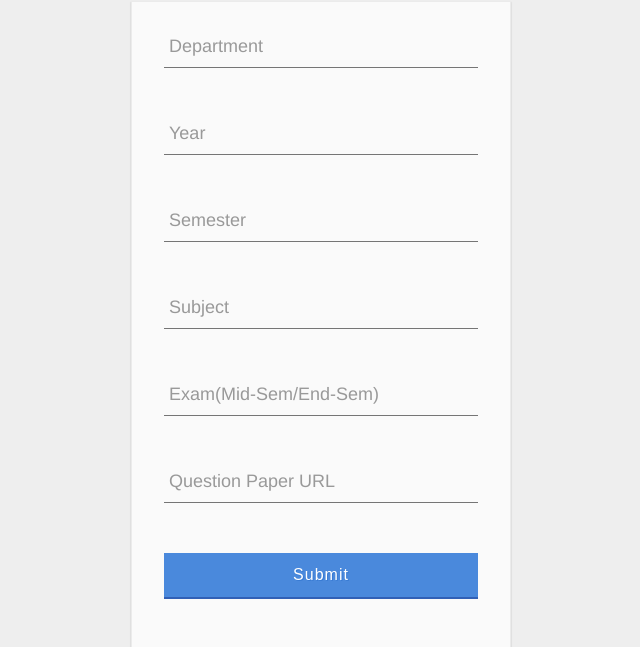
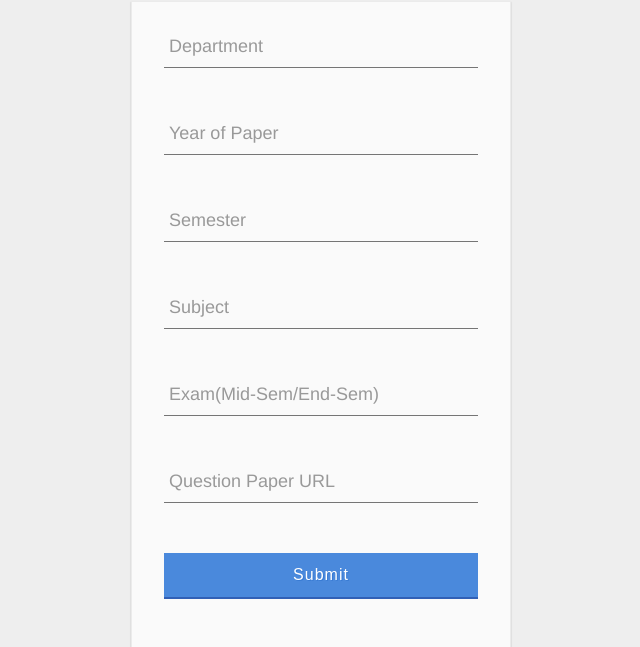
Before and after one commit to sdeepanshu02/chat_bot, a Flask app: page /prev_papers_entry in a window 1280 px wide. Shown: the part 132-779 px from the top of the page, without its empty margins (319-959 px from the left). Run offline with Flask 2, Linux system fonts and the light colour scheme.

Commit message:
Bug Fixing

```diff
--- a/app.py
+++ b/app.py
@@ -154,7 +154,7 @@ def getdata():
         result = ""
         list_of_papers = prev_papers.query.all()
         for each_paper in list_of_papers:
-            if (each_paper.subject == subject and each_paper.dept == dept):
+            if (each_paper.subject == subject and each_paper.dept_name == dept):
                 result = result + each_paper.year + " URL: " + each_paper.url + "\n\n"
 
     res = {                                                #Generate the result to send back to API.AI
--- a/templates/q_papers.html
+++ b/templates/q_papers.html
@@ -34,7 +34,7 @@ function doit(field){
   </div>
   <div class="group">
     <input type="number" id="year" name="year" onblur="doit(this.id)"><span class="highlight"></span><span class="bar"></span>
-    <label>Year</label>
+    <label>Year of Paper</label>
   </div>
   <div class="group">
     <input type="number" id="sem" name="sem" onblur="doit(this.id)"><span class="highlight"></span><span class="bar"></span>
```
